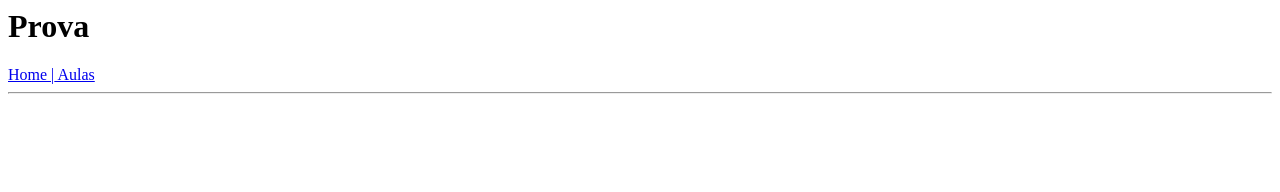
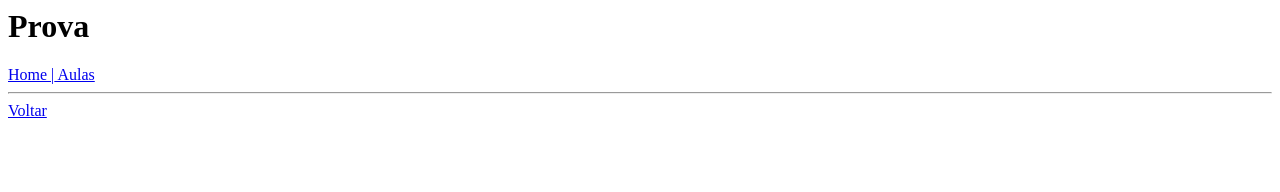
Before and after one commit to carolroc/prova-angular, an Angular app: page /aula/1 in a window 1280 px wide. Shown: the top 192 px of the page. Built offline with nearby package versions, Linux system fonts and the light colour scheme.

Commit message:
1 file modified

```diff
--- a/src/app/ana-detalhes-component/ana-detalhes-component.component.html
+++ b/src/app/ana-detalhes-component/ana-detalhes-component.component.html
@@ -0,0 +1 @@
+<a routerLink="['/aulas']">Voltar</a>
```
